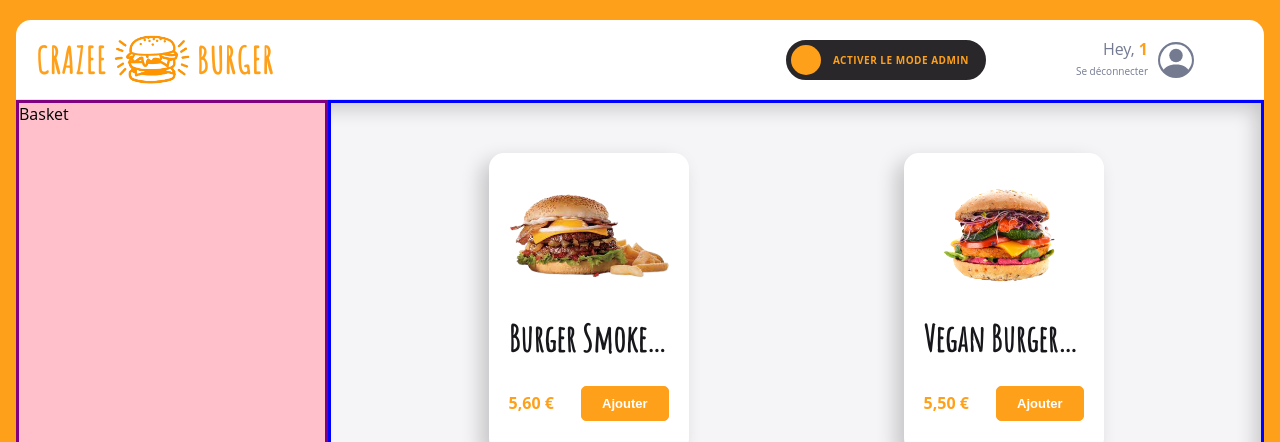
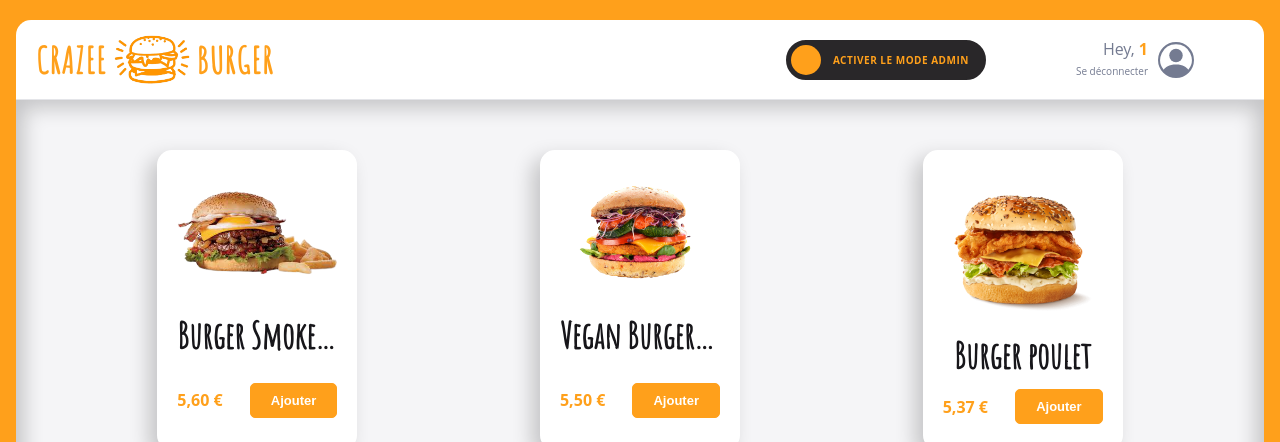
Before and after one commit to NFiker/crazee-burger, a React (Vite) app: page /order/1 in a window 1280 px wide. Shown: the top 442 px of the page. Built offline with nearby package versions, Linux system fonts and the light colour scheme; a web font is replaced by a local one.

Commit message:
✨F07 : ORDER > create and use OrderContext + put username params in profile

```diff
--- a/src/components/pages/order/OrderPage.jsx
+++ b/src/components/pages/order/OrderPage.jsx
@@ -2,22 +2,31 @@
 import styled from "styled-components";
 import Main from "./main/Main";
 import { theme } from "../../../theme/index";
+import { useState } from "react";
 import Navbar from "./navbar/Navbar";
+import OrderContext from "../../../context/OrderContext";
 
 export default function OrderPage() {
   //State
-  const { username } = useParams();
+  const [isModeAdmin, setIsModeAdmin] = useState(false);
 
   //Comportements
 
+  const orderContextValue = {
+    isModeAdmin,
+    setIsModeAdmin,
+  };
+
   //Affichage
   return (
-    <OrderPageStyled>
-      <div className="container">
-        <Navbar username={username} />
-        <Main />
-      </div>
-    </OrderPageStyled>
+    <OrderContext.Provider value={orderContextValue}>
+      <OrderPageStyled>
+        <div className="container">
+          <Navbar />
+          <Main />
+        </div>
+      </OrderPageStyled>
+    </OrderContext.Provider>
   );
 }
 
--- a/src/components/pages/order/main/Basket.jsx
+++ b/src/components/pages/order/main/Basket.jsx
@@ -5,6 +5,5 @@
 }
 
 const BasketStyled = styled.div`
-  border: 3px solid purple;
   background: pink;
 `;
--- a/src/components/pages/order/main/Main.jsx
+++ b/src/components/pages/order/main/Main.jsx
@@ -7,7 +7,7 @@
 export default function Main() {
   return (
     <MainStyled>
-      <Basket />
+      {/* <Basket /> */}
       <div className="menu-and-admin">
         <Menu />
         <Admin />
@@ -27,7 +27,7 @@
   box-shadow: 0 0 20px 8px rgba(0, 0, 0, 0.2) inset;
 
   display: grid;
-  grid-template-columns: 1fr 3fr;
+  /* grid-template-columns: 1fr 3fr; */
 
   .menu-and-admin {
     position: relative;
--- a/src/components/pages/order/main/Menu.jsx
+++ b/src/components/pages/order/main/Menu.jsx
@@ -31,8 +31,6 @@
 }
 
 const MenuStyled = styled.div`
-  border: 3px solid blue;
-
   display: grid;
   grid-template-columns: repeat(auto-fit, minmax(300px, 1fr));
   grid-row-gap: 60px;
--- a/src/components/pages/order/navbar/NavLogin.jsx
+++ b/src/components/pages/order/navbar/NavLogin.jsx
@@ -2,19 +2,19 @@
 import styled from "styled-components";
 import Profile from "./Profile";
 import { GrUserAdmin } from "react-icons/gr";
-import NavbarRightSideIncomplet from "./NavbarRightSideIncomplet";
 import ToggleButton from "../../../reusable-ui/ToggleButton";
-import { useState } from "react";
+import { useContext } from "react";
 import ToastAdmin from "./ToastAdmin";
 import { theme } from "../../../../theme/index";
 import { ToastContainer, toast } from "react-toastify";
 import "react-toastify/dist/ReactToastify.css";
+import OrderContext from "../../../../context/OrderContext";
 
-export default function Navlogin({ username }) {
-  const [isAdmin, setIsAdmin] = useState(false);
+export default function Navlogin() {
+  const { isModeAdmin, setIsModeAdmin } = useContext(OrderContext);
 
   const notify = () => {
-    if (!isAdmin) {
+    if (!isModeAdmin) {
       toast.info("Mode admin activé", {
         icon: <GrUserAdmin size={30} color={"#2B77AA"} />,
         theme: "dark",
@@ -27,7 +27,7 @@
         progress: undefined,
       });
     }
-    setIsAdmin(!isAdmin);
+    setIsModeAdmin(!isModeAdmin);
   };
 
   return (
@@ -38,7 +38,7 @@
         onToggle={notify}
       />
       <ToastAdmin />
-      <Profile username={username} />
+      <Profile />
     </NavLoginStyled>
   );
 }
--- a/src/components/pages/order/navbar/Navbar.jsx
+++ b/src/components/pages/order/navbar/Navbar.jsx
@@ -4,11 +4,11 @@
 import { theme } from "../../../../theme/index";
 import { refreshPage } from "../../../../utils/window";
 
-export default function Navbar({ username }) {
+export default function Navbar() {
   return (
     <NavbarStyled>
       <Logo className={"logo-order-page"} onClick={refreshPage} />
-      <NavLogin username={username} />
+      <NavLogin />
     </NavbarStyled>
   );
 }
--- a/src/components/pages/order/navbar/NavbarRightSideIncomplet.jsx
+++ /dev/null
@@ -1,37 +0,0 @@
-import { theme } from "../../../../theme";
-import styled from "styled-components";
-import ToggleButton from "../../../reusable-ui/ToggleButton";
-import { GrUserAdmin } from "react-icons/gr";
-
-export default function NavbarRightSideIncomplet() {
-  return (
-    <NavbarRightSideIncompletStyled>
-      <ToggleButton
-        labelIfChecked="Désactiver le mode admin"
-        labelIfUnchecked="Activer le mode admin"
-        onToggle={notify}
-      />
-      <ToastContainer className="toaster" bodyClassName="body-toast" />
-    </NavbarRightSideIncompletStyled>
-  );
-}
-
-const NavbarRightSideIncompletStyled = styled.div`
-  .toaster {
-    max-width: 300px;
-  }
-
-  .Toastify__toast.Toastify__toast-theme--dark.Toastify__toast--info {
-    background: ${theme.colors.background_dark};
-  }
-
-  .body-toast {
-    .Toastify__toast-icon.Toastify--animate-icon.Toastify__zoom-enter {
-      margin-right: 20px;
-      margin-left: 5px;
-    }
-    div {
-      line-height: 1.3em;
-    }
-  }
-`;
--- a/src/components/pages/order/navbar/Profile.jsx
+++ b/src/components/pages/order/navbar/Profile.jsx
@@ -2,7 +2,11 @@
 import { Link } from "react-router-dom";
 import styled, { ThemeConsumer } from "styled-components";
 import { theme } from "../../../../theme/index";
-export default function Profile({ username }) {
+import { useParams } from "react-router-dom";
+
+export default function Profile() {
+  const { username } = useParams();
+
   return (
     <ProfileStyled>
       <div className="info">
--- /dev/null
+++ b/src/context/OrderContext.js
@@ -0,0 +1,6 @@
+import { createContext } from "react";
+
+export default createContext({
+  isModeAdmin: false,
+  setIsModeAdmin: () => {},
+});
```
